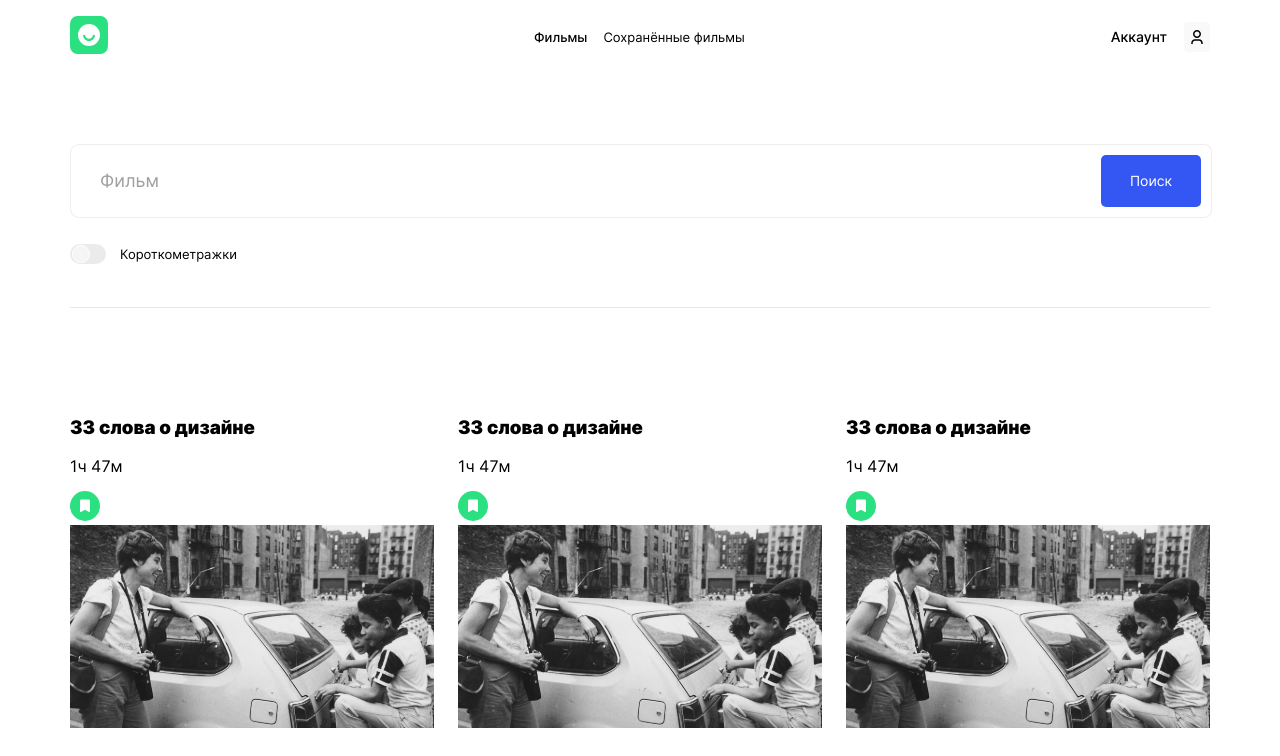
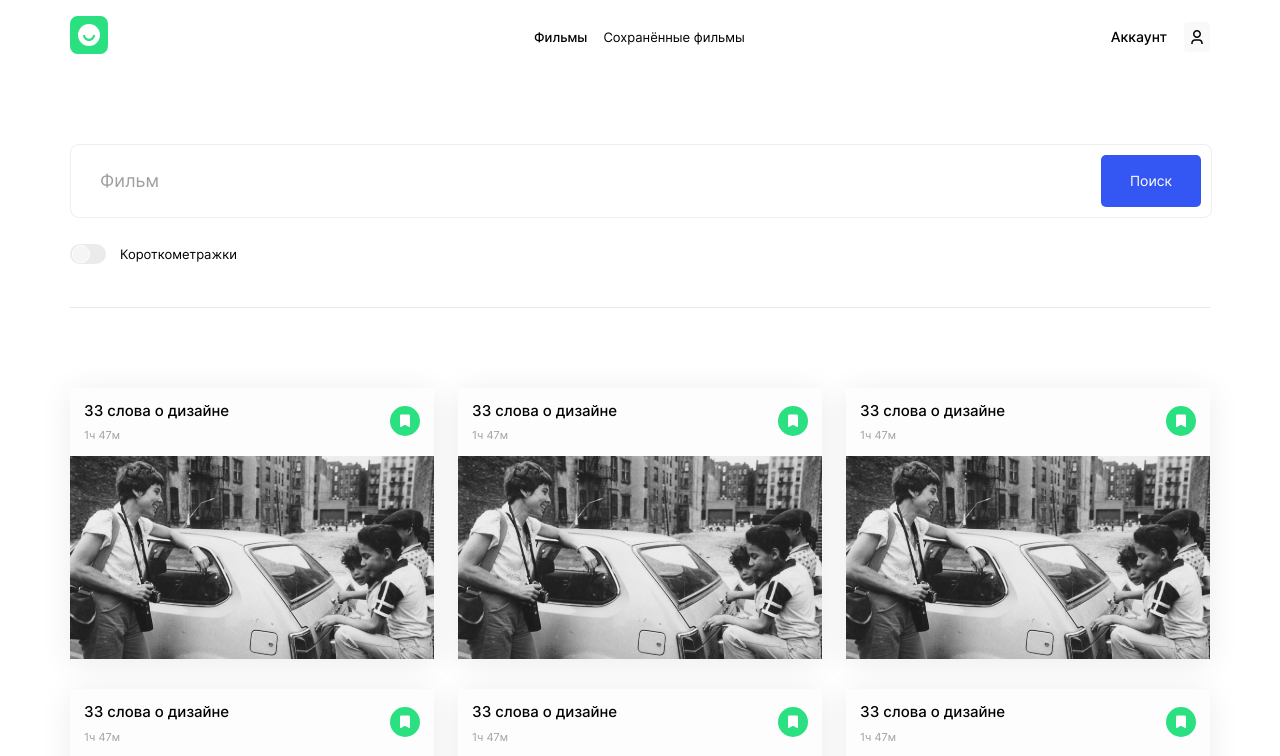
Before and after one commit to Lizaakishina/movies-explorer-frontend, a React (Create React App) app: page /movies in a window 1280 px wide. Shown: the top 756 px of the page. Built offline with nearby package versions, Linux system fonts and the light colour scheme.

Commit message:
feat: стили карточки + fix: паддинги компонентов movies

```diff
--- a/src/components/MovieCard/MovieCard.css
+++ b/src/components/MovieCard/MovieCard.css
@@ -0,0 +1,45 @@
+.movieCard {
+  background: #fdfdfd;
+  box-shadow: 0px 4px 30px rgba(0, 0, 0, 0.08);
+}
+
+.movieCard__flexbox {
+  margin: 0;
+  padding: 14px;
+  display: flex;
+  justify-content: space-between;
+}
+
+.movieCard__description {
+  margin: 0;
+  display: flex;
+  flex-direction: column;
+  gap: 9px;
+}
+
+.movieCard__name {
+  font-weight: 500;
+  font-size: 15px;
+  line-height: 18.15px;
+  margin: 0;
+}
+
+.movieCard__time {
+  font-weight: 400;
+  font-size: 11px;
+  line-height: 13.31px;
+  color: #a0a0a0;
+  margin: 0;
+}
+
+.movieCard__save {
+  width: 30px;
+  height: 30px;
+}
+
+.movieCard__shot {
+  width: 100%;
+  max-width: 364px;
+  margin: 0;
+  display: block;
+}
--- a/src/components/MovieCard/MovieCard.jsx
+++ b/src/components/MovieCard/MovieCard.jsx
@@ -10,7 +10,7 @@ const MovieCard = () => {
           <h3 className="movieCard__name">33 слова о дизайне</h3>
           <p className="movieCard__time">1ч 47м</p>
         </div>
-        <button type="button" className="button movieCard__button">
+        <button type="button" className="button">
           <img className="movieCard__save" src={save_active} alt="В избранное"/>
         </button>
       </div>
--- a/src/components/Movies/SearchForm/SearchForm.css
+++ b/src/components/Movies/SearchForm/SearchForm.css
@@ -85,7 +85,7 @@
 
 @media screen and (max-width: 480px) {
   .searchForm {
-    padding: 80px 10px 45px;
+    padding: 80px 14px 10px;
     flex-direction: column;
     gap: 30px;
   }
--- a/src/components/MoviesList/MoviesList.css
+++ b/src/components/MoviesList/MoviesList.css
@@ -1,5 +1,5 @@
 .moviesList {
-  padding: 80px 70px;
+  padding: 70px;
   display: flex;
   flex-direction: column;
   align-items: center;
@@ -38,7 +38,7 @@
 
 @media screen and (max-width: 480px) {
   .moviesList {
-    padding: 50px 10px 80px;
+    padding: 40px 10px 80px;
   }
 
   .moviesList__grid {
--- a/src/components/MoviesList/MoviesList.jsx
+++ b/src/components/MoviesList/MoviesList.jsx
@@ -12,6 +12,7 @@ const MoviesList = () => {
         <li><MovieCard/></li>
         <li><MovieCard/></li>
         <li><MovieCard/></li>
+        <li><MovieCard/></li>
       </ul>
       <button type="button" className="button moviesList__button">Ещё</button>
     </section>
```
